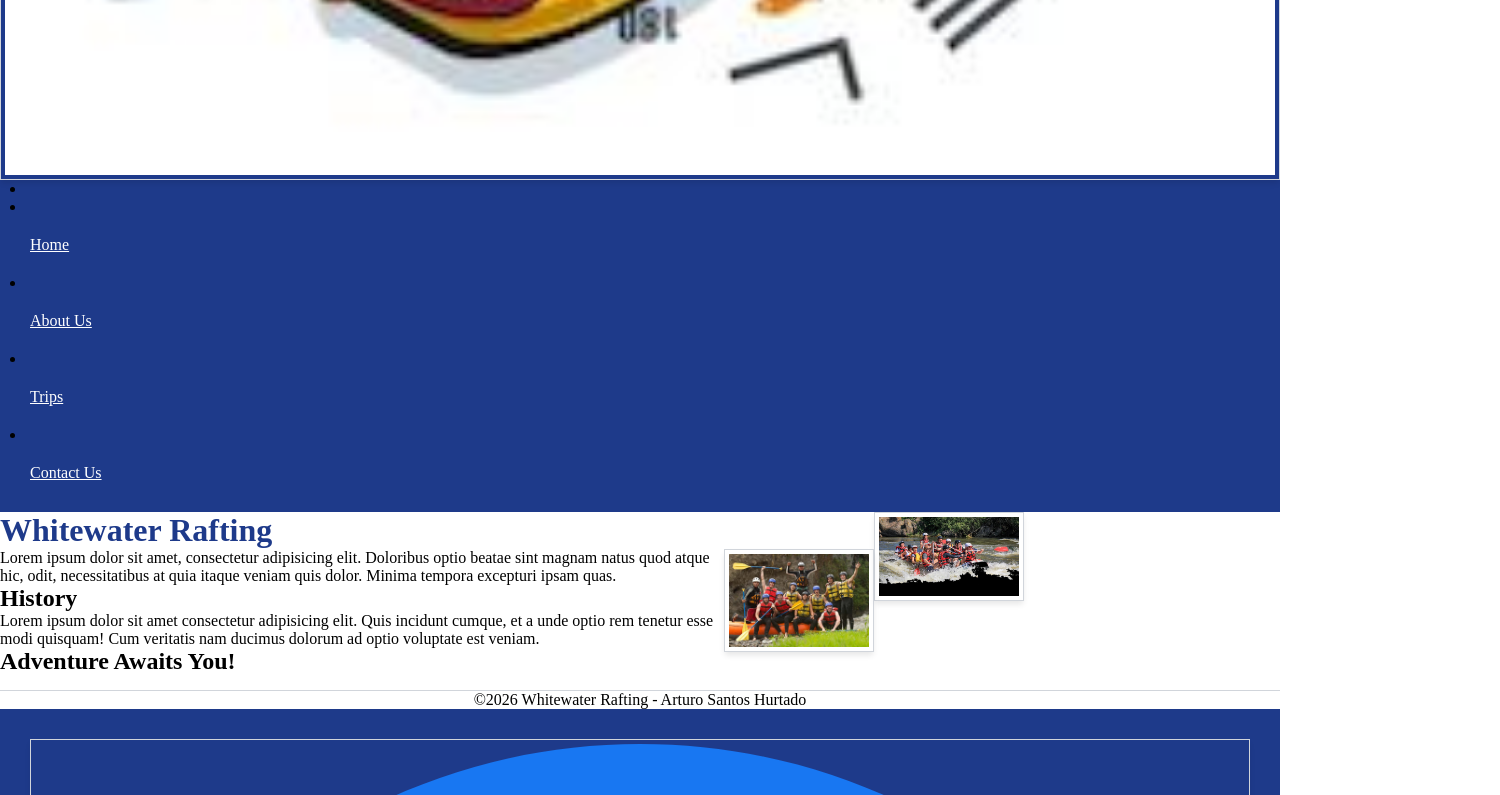
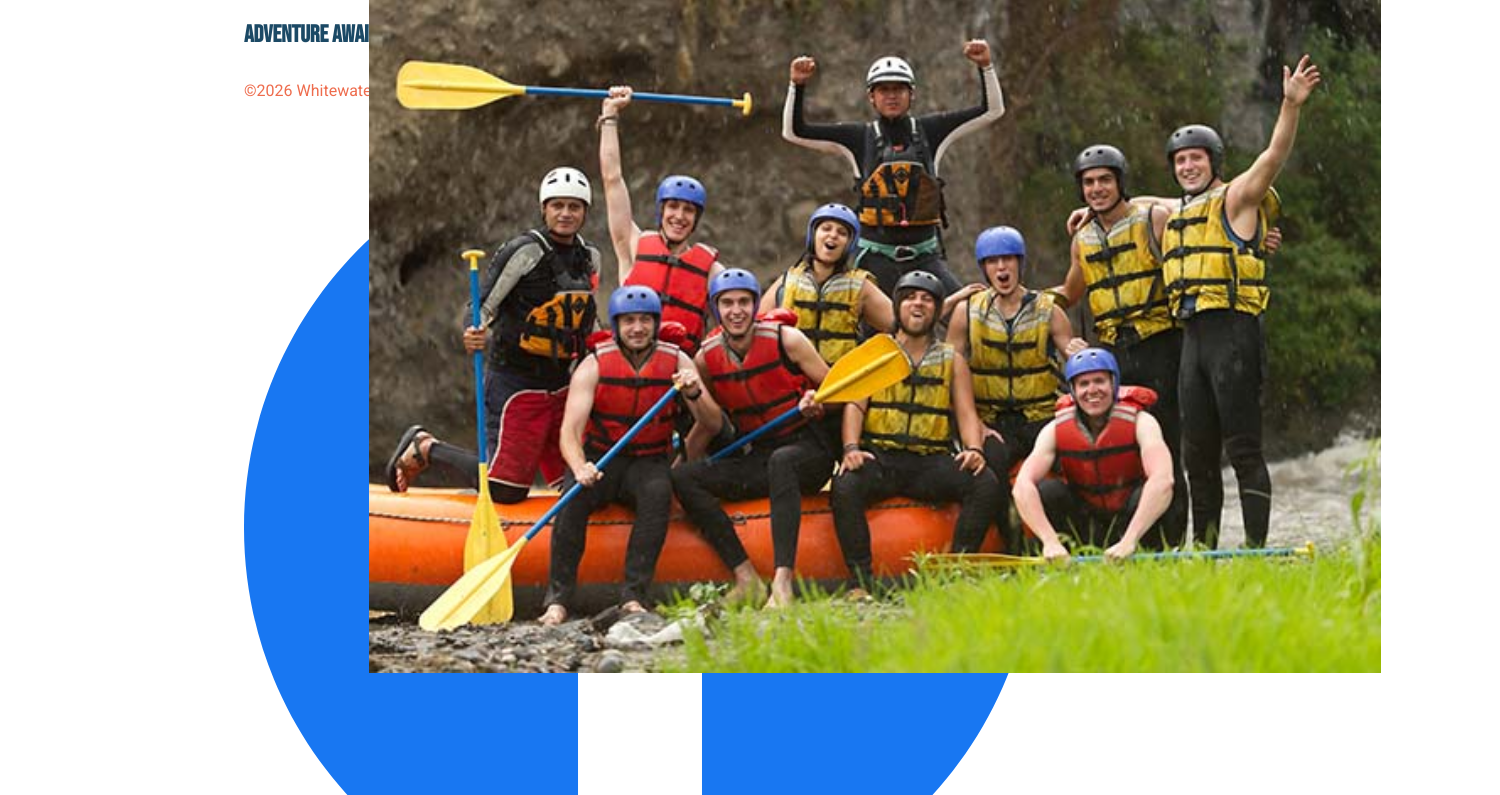
Before and after one commit to Parasiphae/wdd130, a plain HTML site: page wrr/about.html in a window 1280 px wide. Shown: the part 1100-1895 px from the top of the page, 1500 px wide, since content can reach past the window. Drawn offline with Linux system fonts and the light colour scheme; files that its build step writes are made by us from their sources.

Commit message:
changes css

```diff
--- a/wrr/about.html
+++ b/wrr/about.html
@@ -7,7 +7,11 @@
     <title>Whitewater Rafting</title>
     <meta name="description" content="Whitewater Rafting is a company that specializes in organizing trips, providing watercraft, life jackets and all of the essentials to whitewater raft. ">
     <meta name="author" content="Arturo Santos Hurtado">
-    <link rel="stylesheet" href="styles/styles.css">
+    <link rel="stylesheet" href="styles/rafting.css">
+    <link rel="preconnect" href="https://fonts.googleapis.com">
+    <link rel="preconnect" href="https://fonts.gstatic.com" crossorigin>
+    <link href="https://fonts.googleapis.com/css2?family=Roboto:ital,wght@0,100..900;1,100..900&display=swap" rel="stylesheet">
+    <link href="https://fonts.googleapis.com/css2?family=Bebas+Neue&family=Roboto:ital,wght@0,100..900;1,100..900&display=swap" rel="stylesheet">
 </head>
 
 <body>
--- /dev/null
+++ b/wrr/styles/rafting.css
@@ -0,0 +1,85 @@
+:root {
+    --primary-color: #1b4965;
+    --secondary-color: #62b6cb;
+    --accent-color: #ee6c4d;
+    --background-color: #f4f6f8;
+    --text-color: #2b2d42;
+    --card-background: #ffffff;
+    --heading-font: 'Bebas Neue', sans-serif;
+    --body-font: 'Roboto', sans-serif;
+}
+
+* {
+    margin: 0;
+    padding: 0;
+    box-sizing: border-box;
+}
+
+body {
+    font-family: var(--body-font);
+    color: var(--accent-color);
+}
+
+header,
+main,
+footer {
+    width: 840px;
+    margin: 0 auto;
+}
+
+h1,
+h2 {
+    font-family: var(--heading-font);
+    color: var(--primary-color);
+}
+
+nav,
+p,
+section,
+article {
+    margin: 16px;
+    padding: 8px;
+}
+
+.socialmedia a {
+    text-decoration: none;
+}
+
+/* class selectors*/
+
+.hero div {
+    position: relative;
+}
+
+.hero img {
+    display: block;
+    width: 100%;
+    height: auto;
+}
+
+h1 {
+    position: absolute;
+    top: 850px;
+    width: 100%;
+    padding: 16px;
+    text-align: center;
+    opacity: 0.9;
+    background-color: var(--accent-color);
+    color: var(--background-color);
+}
+
+article {
+    position: absolute;
+    font-family: var(--body-font);
+    color: var(--text-color);
+}
+
+.hero article img {
+
+    margin: 125px;
+    border: 5px;
+    box-shadow: var(--card-background);
+    width: 100%;
+    height: auto;
+
+}
```
